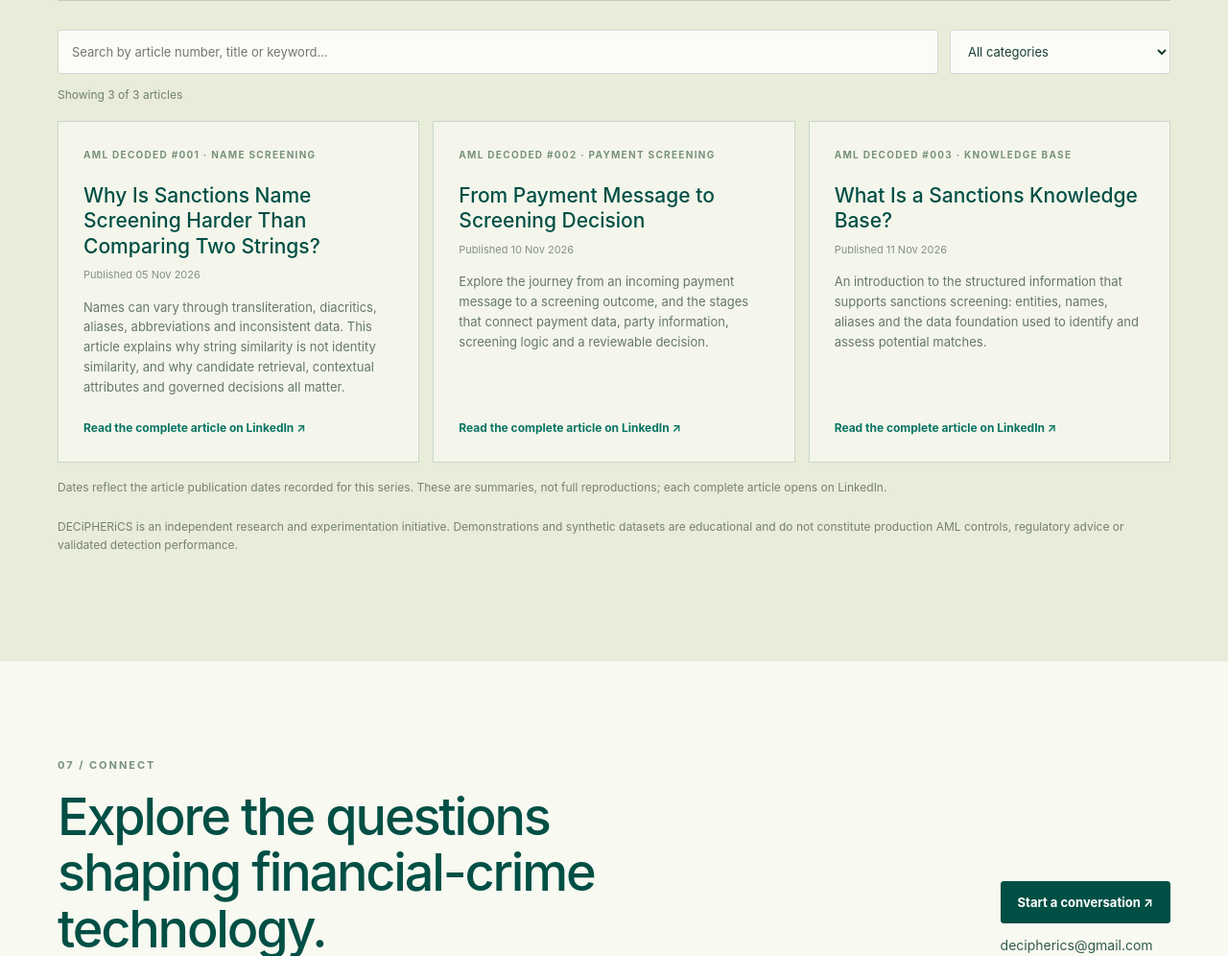
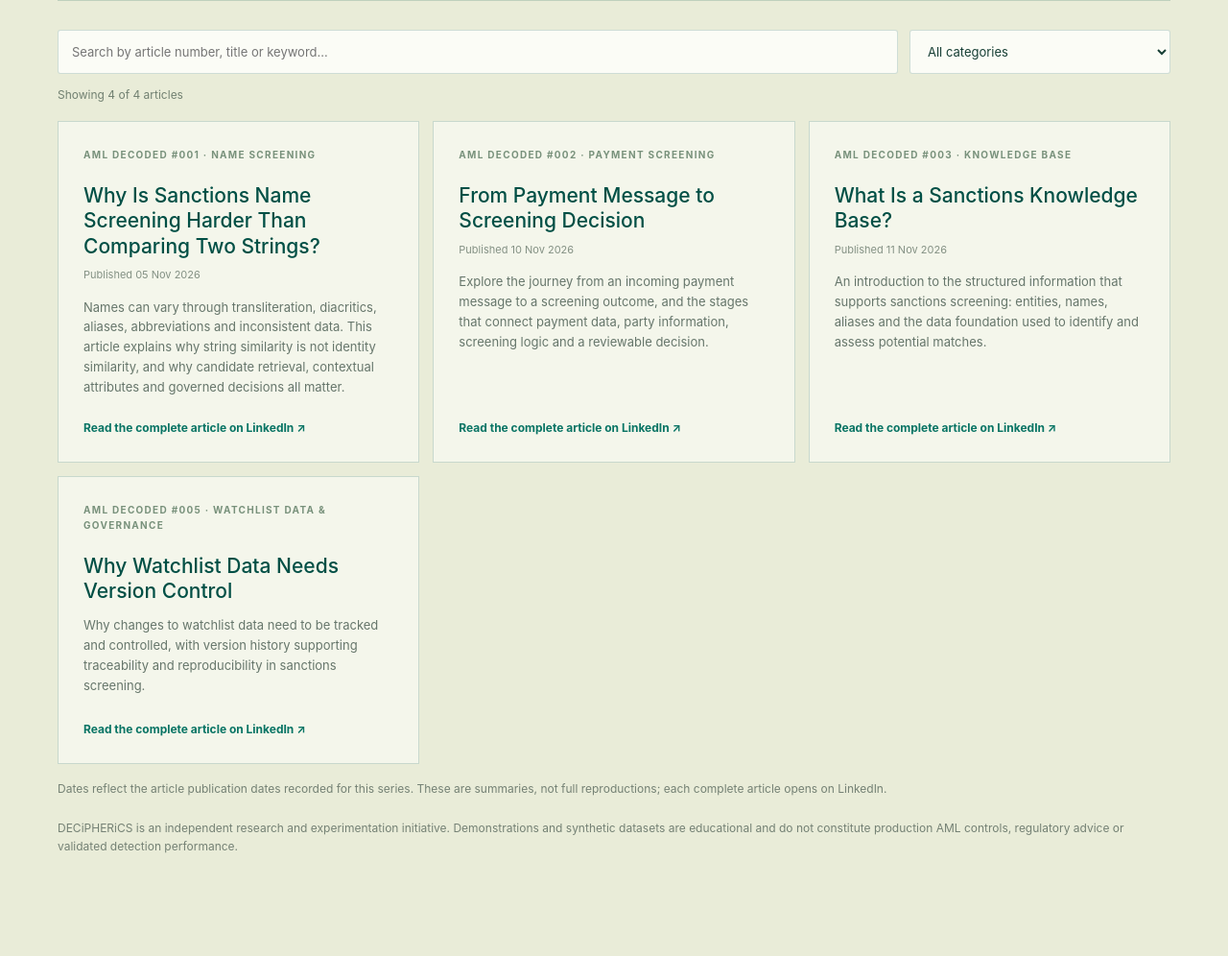
Before and after one commit to SameerUpare/decipherics-website, a plain HTML site: page index.html in a window 1280 px wide. Shown: the part 6068-7064 px from the top of the page at 96% size. Drawn offline with Linux system fonts and the light colour scheme.

Commit message:
Add AML Decoded #005.

```diff
--- a/index.html
+++ b/index.html
@@ -333,10 +333,10 @@
             <option value="all">All categories</option>
             <option value="name-screening">Name screening</option>
             <option value="payment-screening">Payment screening</option>
-            <option value="knowledge-base">Knowledge base</option>
+            <option value="knowledge-base">Knowledge base & data governance</option>
           </select>
         </div>
-        <p class="archive-count" id="archiveCount" aria-live="polite">Showing 3 of 3 articles</p>
+        <p class="archive-count" id="archiveCount" aria-live="polite">Showing 4 of 4 articles</p>
         <div class="article-grid" id="articleGrid" aria-label="AML Decoded article summaries">
           <article class="article-card" id="article-001" data-category="name-screening" data-search="001 sanctions name screening comparing two strings transliteration aliases entity resolution">
             <div class="article-meta">AML DECODED #001 · NAME SCREENING</div>
@@ -358,6 +358,12 @@
             <div class="article-date"><time datetime="2026-11-11">Published 11 Nov 2026</time></div>
             <p>An introduction to the structured information that supports sanctions screening: entities, names, aliases and the data foundation used to identify and assess potential matches.</p>
             <a class="article-link" href="https://lnkd.in/p/dyY3C_7u" target="_blank" rel="noopener noreferrer">Read the complete article on LinkedIn ↗</a>
+          </article>
+          <article class="article-card" id="article-005" data-category="knowledge-base" data-search="005 watchlist data version control sanctions data governance versioning change history reproducibility">
+            <div class="article-meta">AML DECODED #005 · WATCHLIST DATA & GOVERNANCE</div>
+            <h3>Why Watchlist Data Needs Version Control</h3>
+            <p>Why changes to watchlist data need to be tracked and controlled, with version history supporting traceability and reproducibility in sanctions screening.</p>
+            <a class="article-link" href="https://lnkd.in/p/dG4sfU3s" target="_blank" rel="noopener noreferrer">Read the complete article on LinkedIn ↗</a>
           </article>
         </div>
         <div class="empty-state" id="emptyState">No articles match that search. Try another keyword or category.</div>
```
